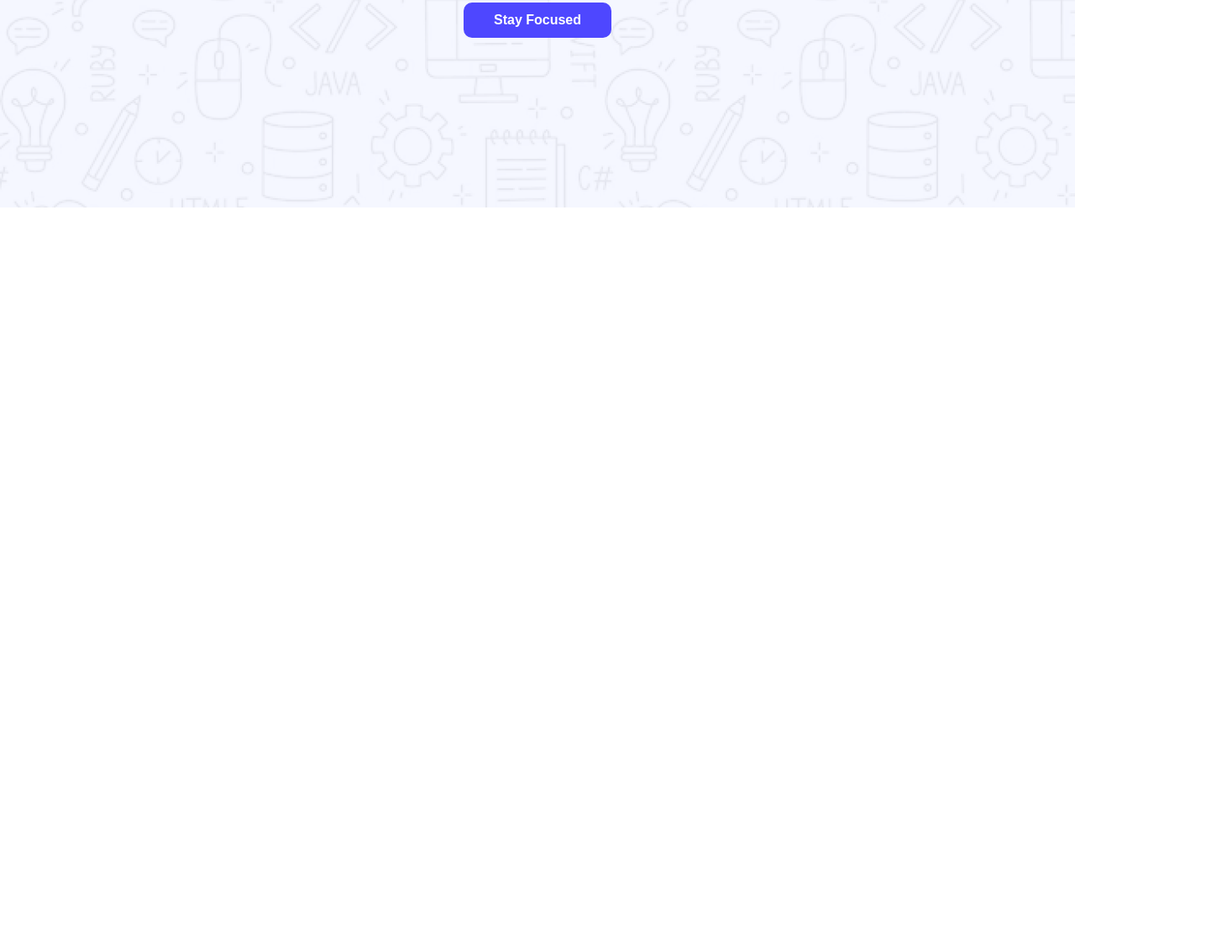
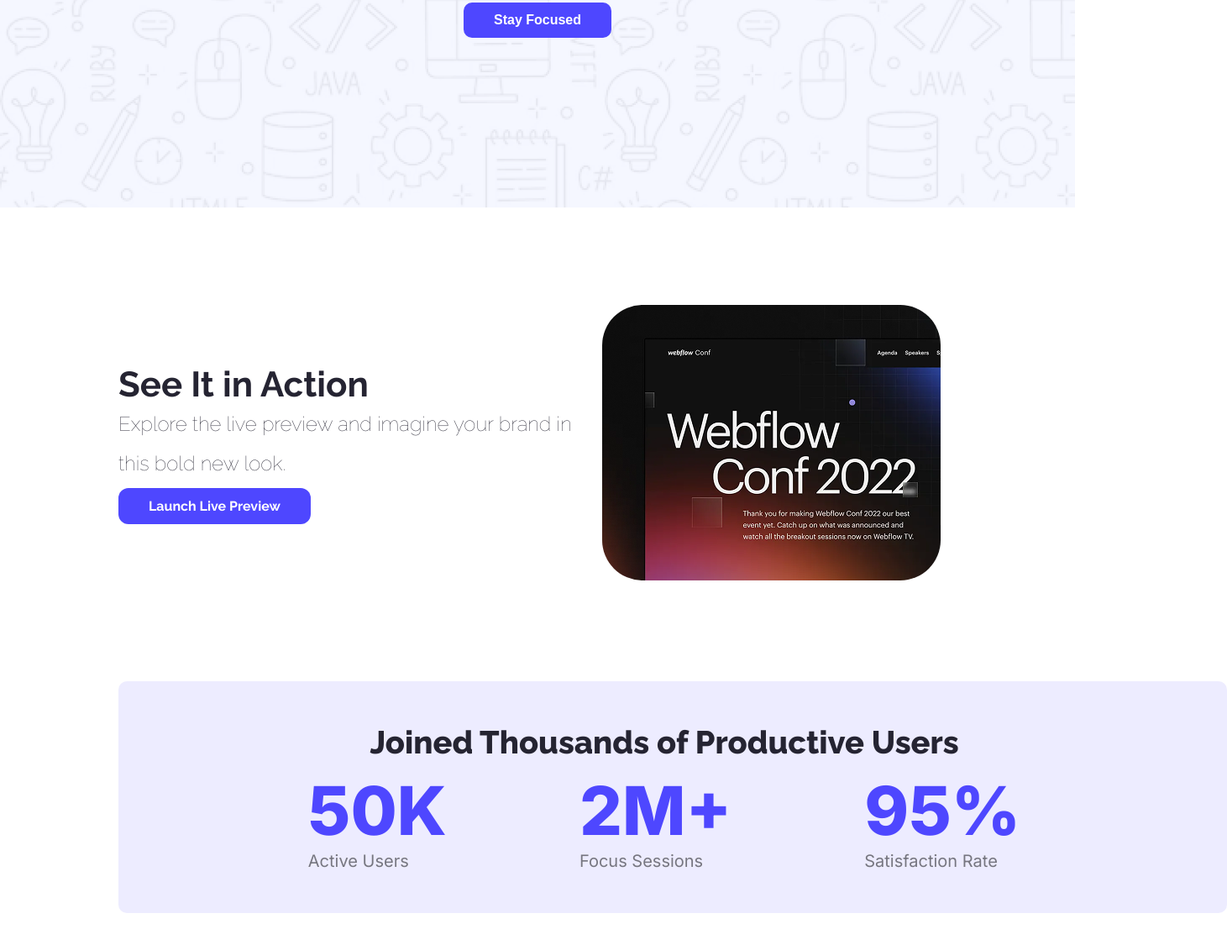
Before and after one commit to saifxxxxxx/B12A01-assing, a plain HTML site: page index.html in a window 1280 px wide. Shown: the part 711-1836 px from the top of the page at 84% size, 1461 px wide, since content can reach past the window. Before the commit the page ends 958 px from the top, so only its background shows below. Drawn offline with Linux system fonts and the light colour scheme.

Commit message:
main sector commit

```diff
--- a/index.html
+++ b/index.html
@@ -37,6 +37,34 @@
     </header>
 
     <main>
+        <section class="main-selection">
+            <div class="action-section">
+                <h3 class="title">See It in Action</h3>
+                <p class="subtitle">Explore the live preview and imagine your brand in this bold new look.</p>
+                <button class="btn3"><a class="oo raleway-font" href="">Launch Live Preview</a></button>
+            </div>
+            <div class="action-section">
+                <img class="edit-img" src="./assets/wc-mini.png">
+            </div>
+        </section>
+
+        <section class="part-two">
+            <h3 class="raw raleway-font">Joined Thousands of Productive Users</h3>
+            <div class="main-two inter-font">
+                <div>
+                    <h3 class="raww">50K</h3>
+                    <p class="raws">Active Users</p>
+                </div>
+                <div>
+                    <h3 class="raww">2M+</h3>
+                    <p class="raws">Focus Sessions</p>
+                </div>
+                <div>
+                    <h3 class="raww">95%</h3>
+                    <p class="raws">Satisfaction Rate</p>
+                </div>
+            </div>
+        </section>
 
     </main>
 
--- a/styles/style.css
+++ b/styles/style.css
@@ -80,7 +80,7 @@ a {
 
 /* background-head */
 .background {
-    background-image: url("/assets/Hero-bg.png");
+    background-image: url("./../assets/Hero-bg.png");
     /* background-position: top left top right; */
 }
 
@@ -100,5 +100,102 @@ a {
     display: flex;
     justify-content: center;
     margin-top: 38px;
+    border-radius: 10px;
     padding-bottom: 152px;
 }
+
+.btn2 {
+    padding: 12px 36px;
+    background-color: #4E47FF;
+    color: #FFFFFF;
+    font-size: 16px;
+}
+
+/* main */
+.main-selection {
+    display: flex;
+    justify-content: space-between;
+    margin: 116px 160px 0px 141px;
+    align-items: center;
+}
+
+.title {
+    font-size: 42px;
+    font-weight: 700;
+    color: #252432;
+    line-height: 47px;
+
+}
+
+.subtitle {
+    font-size: 24px;
+    color: #252432;
+    font-weight: lighter;
+    line-height: 47px;
+
+}
+
+.oo {
+    font-size: 16px;
+    color: #FFFFFF;
+    font-weight: 700;
+}
+
+.btn3 {
+    background-color: #4E47FF;
+    color: #FFFFFF;
+    /* width: 150px;
+    height: 48px; */
+    font-size: 16px;
+    font-weight: bold;
+    padding: 12px 36px;
+    border-radius: 12px;
+    border: none;
+    /* margin-left: 200px;
+    margin-bottom: 200px; */
+    margin-top: 6px;
+}
+
+.edit-img {
+    width: 403px;
+    height: 328px;
+    border-radius: 48px;
+}
+
+.part-two {
+    margin: 116px 160px 200px 141px;
+    padding: 50px 100px 50px 80px;
+    width: 1140px;
+    background-color: rgba(78, 71, 255, 0.1);
+    border: none;
+    border-radius: 10px;
+    /* margin: 0 auto; */
+}
+
+.main-two {
+    display: flex;
+    justify-content: center;
+    gap: 158px;
+}
+
+.raw {
+    text-align: center;
+    padding-bottom: 10px;
+    font-size: 38px;
+    font-weight: 800;
+    color: #252432;
+}
+
+.raww {
+    font-size: 80px;
+    font-weight: 800;
+    color: #4E47FF;
+}
+
+.raws {
+    color: rgba(0, 0, 0, 0.5);
+    font-size: 20px;
+
+
+
+}
```
